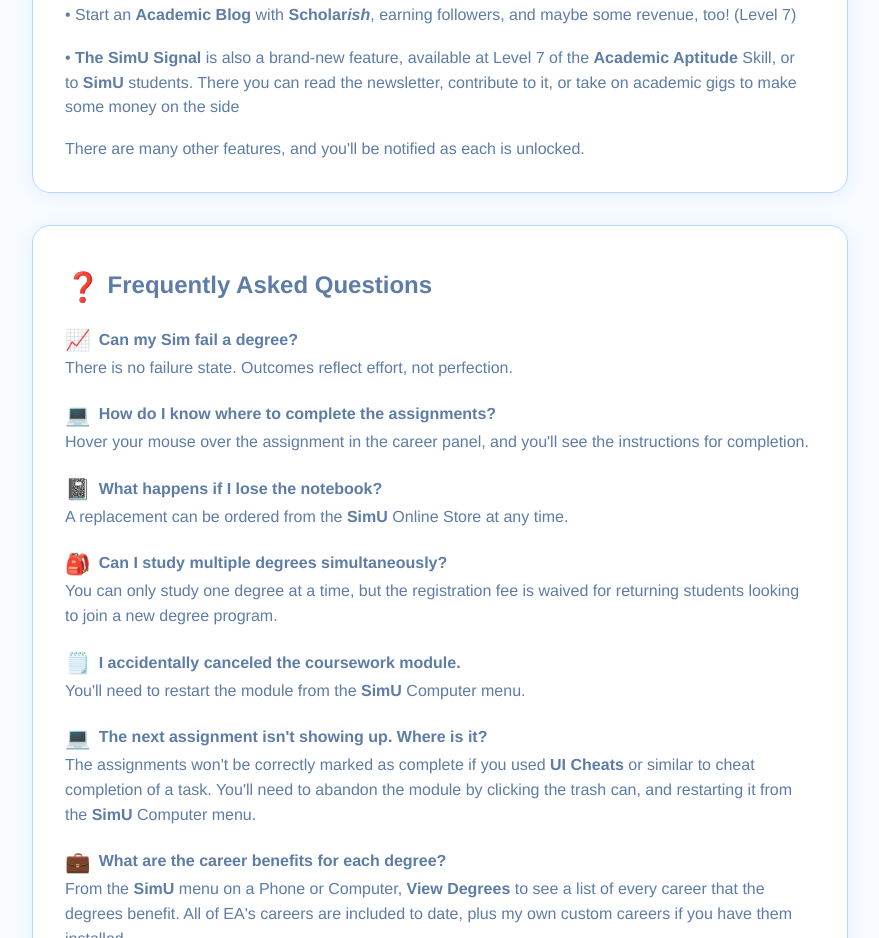
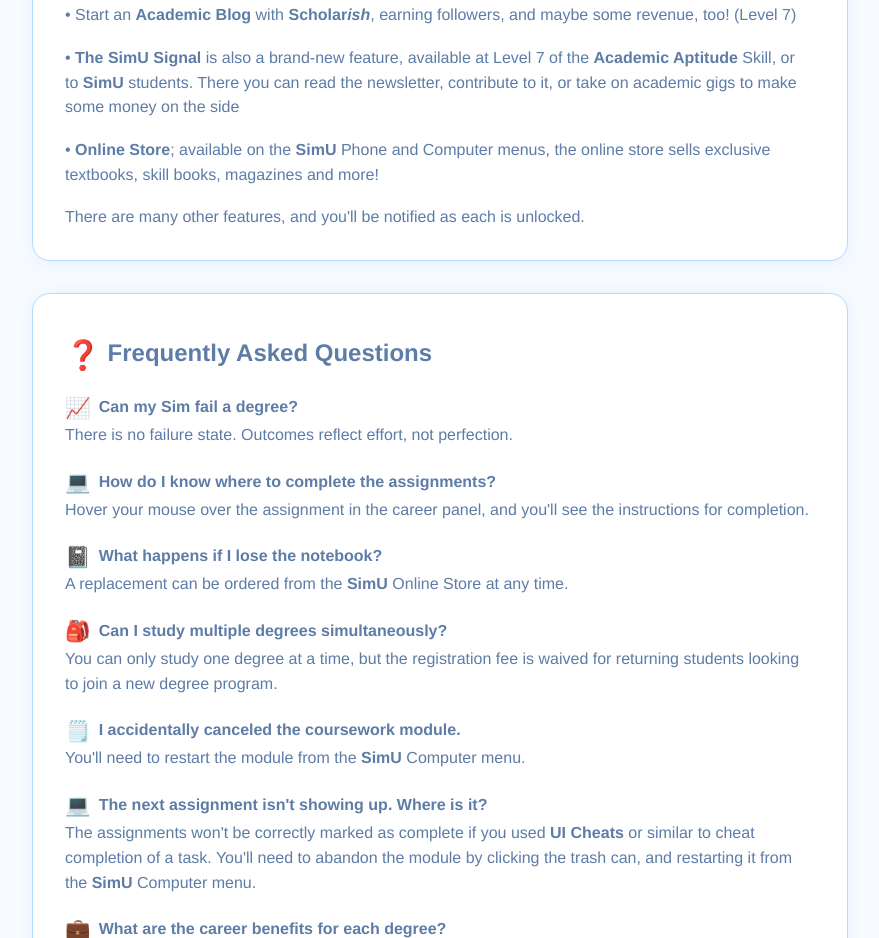
Before and after one commit to k80-80/SimU, a plain HTML site: page index.html in a window 1280 px wide. Shown: the part 4210-5148 px from the top of the page, without its empty margins (200-1079 px from the left). Drawn offline with Linux system fonts and the light colour scheme.

Commit message:
Add Online Store feature to index.html

```diff
--- a/index.html
+++ b/index.html
@@ -369,6 +369,9 @@
 <li>&bull; <strong>Academic eJournals </strong>are available on the <strong>SimU </strong>Phone Portal or Slablet for fast, on-the-go learning (Level 5)</li>
 <li>&bull; Start an <strong>Academic Blog&nbsp;</strong>with <strong>Scholar<em>ish</em></strong>, earning followers, and maybe some revenue, too! (Level 7)</li>
 <li>&bull; <strong>The SimU Signal</strong> is also a brand-new feature, available at Level 7 of the <strong>Academic Aptitude </strong>Skill, or to&nbsp;<strong>SimU</strong> students. There you can read the newsletter, contribute to it, or take on academic gigs to make some money on the side</li>
+
+<li>&bull; <strong>Online Store</strong>; available on the <b>SimU</b> Phone and Computer menus, the online store sells exclusive textbooks, skill books, magazines and more!</li>
+
 </ul>
 <p>There are many other features, and you'll be notified as each is unlocked.</p>
 </div>
```
